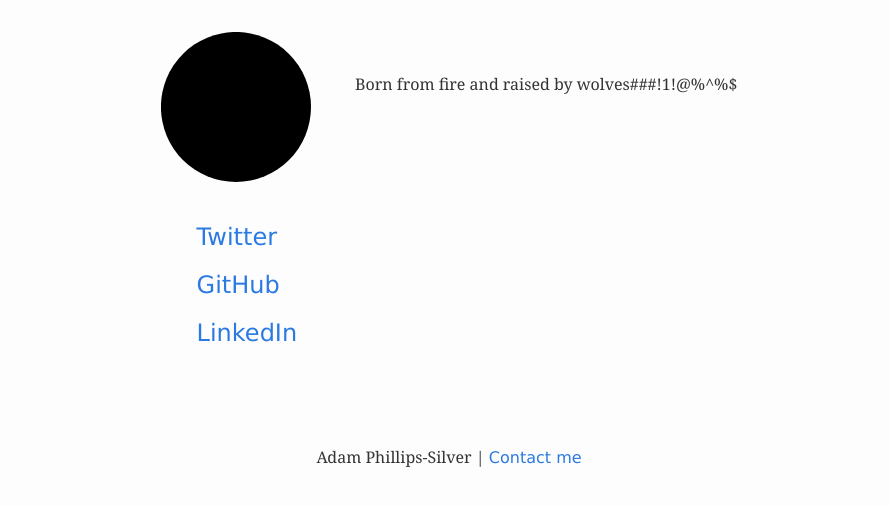
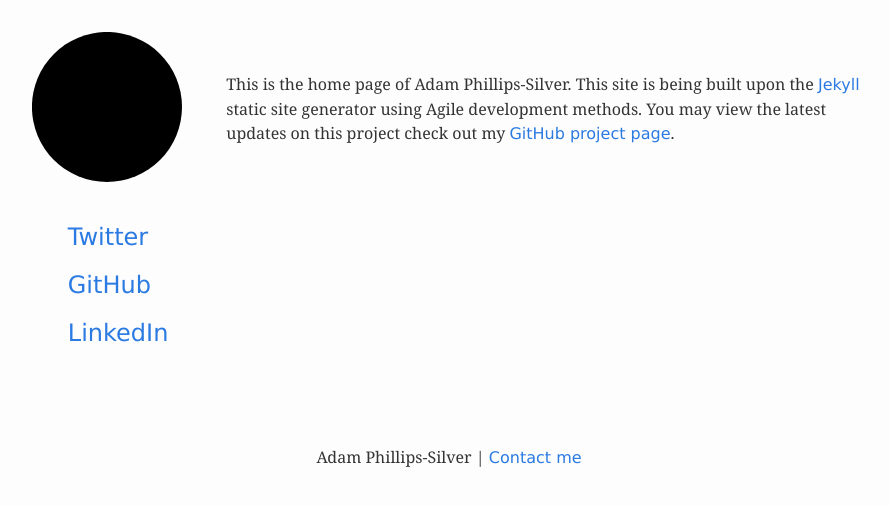
Before and after one commit to Adam-PS/adamphillipssilver, a Jekyll site: the page built from index.html, in a window 1280 px wide. Shown: the top 506 px of the page, without its empty margins (191-1081 px from the left). Built offline with Jekyll 4.4.1, drawn with Linux system fonts in a browser that asks for light colours.

Commit message:
Update about me section of index.html

```diff
--- a/index.html
+++ b/index.html
@@ -3,4 +3,4 @@ layout: default
 ---
 
 	<h1>About Me</h1>
-		<p>Born from fire and raised by wolves###!1!@%^%$</p>
+		<p>This is the home page of Adam Phillips-Silver.  This site is being built upon the <a href="http://jekyllrb.com/">Jekyll</a> static site generator using Agile development methods.  You may view the latest updates on this project check out my <a href="https://github.com/Adam-PS/adamphillipssilver">GitHub project page</a>.</p>
```
